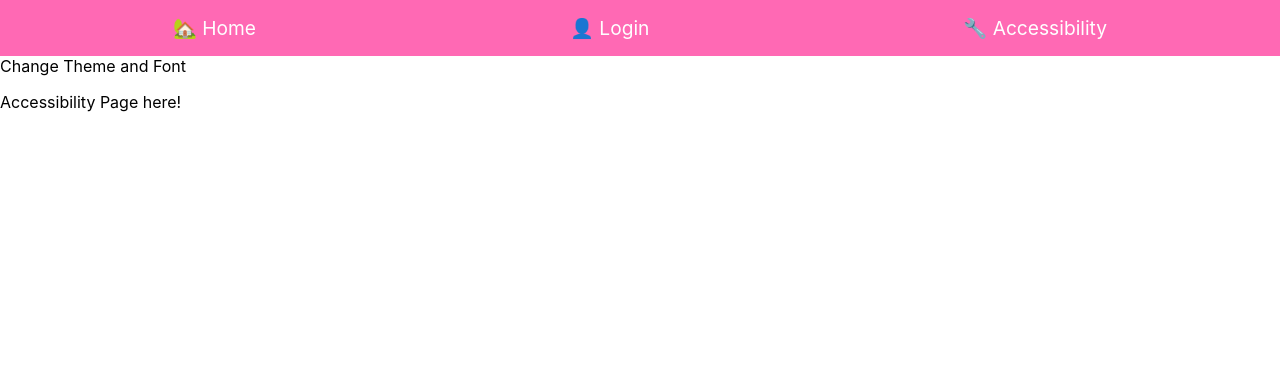
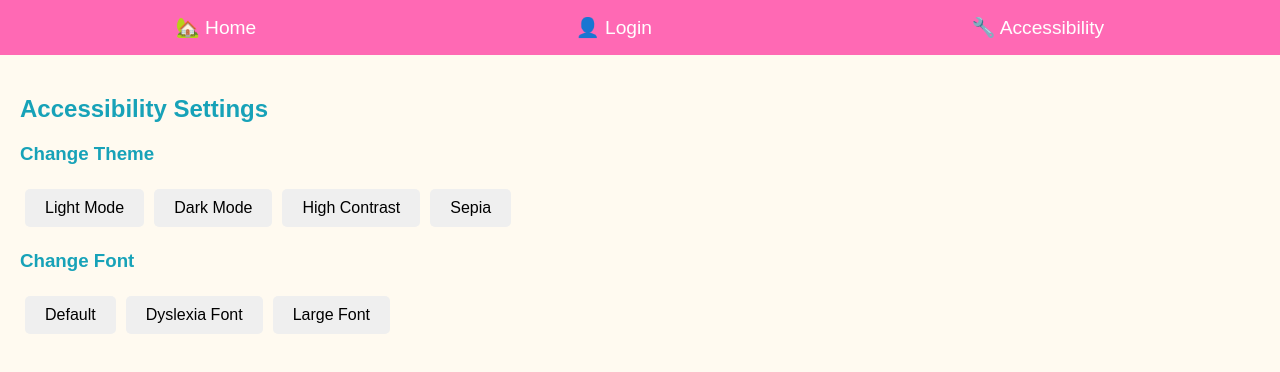
Before and after one commit to ariannabrisco/cybr404, a React (Create React App) app in the folder jack-travel-app/: page /accessibility in a window 1280 px wide. Shown: the top 372 px of the page. Built offline with nearby package versions, Linux system fonts and the light colour scheme.

Commit message:
accessibility page
themes & fonts

```diff
--- a/jack-travel-app/src/App.css
+++ b/jack-travel-app/src/App.css
@@ -1,6 +1,5 @@
 .App {
   text-align: center;
-  background-color: #fffaf0;
   min-height: 100vh;
   display: flex;
   flex-direction: column;
@@ -10,7 +9,6 @@
 
 .App-header {
   font-size: 2rem;
-  color: #17a2b8;
 }
 
 /* General Button styling */
--- a/jack-travel-app/src/components/Navbar.js
+++ b/jack-travel-app/src/components/Navbar.js
@@ -6,7 +6,7 @@ const Navbar = () => {
     <nav style={styles.nav}>
       <Link to="/" style={styles.link}>🏡 Home</Link>
       <Link to="/login" style={styles.link}>👤 Login</Link>
-      <Link to="/accessibility" style={styles.link}> 🔧 Accessibility</Link>
+      <Link to="/accessibility" style={styles.link}>🔧 Accessibility</Link>
 
     </nav>
   );
--- /dev/null
+++ b/jack-travel-app/src/pages/Accessibility.css
@@ -0,0 +1,67 @@
+/* Default Theme */
+:root {
+    --bg-color: #fffaf0;
+    --text-color: #17a2b8;
+    --font-family: Arial, sans-serif;
+    --font-size: 16px;
+  }
+
+  /* Dark Theme */
+  [data-theme="dark"] {
+    --bg-color: #121212;
+    --text-color: #17a2b8;
+  }
+
+  /* High Contrast Theme */
+  [data-theme="high-contrast"] {
+    --bg-color: black;
+    --text-color: yellow;
+  }
+
+  /* Sepia Theme */
+  [data-theme="sepia"] {
+    --bg-color: #f5e6c8;
+    --text-color: #5b4636;
+  }
+
+  /* Default Font */
+  [data-font="default"] {
+    --font-family: Arial, sans-serif;
+    --font-size: 16px;
+  }
+
+  /* Dyslexia Font */
+  [data-font="dyslexia"] {
+    --font-family: "OpenDyslexic", Arial, sans-serif;
+  }
+
+  /* Large Font */
+  [data-font="large"] {
+    --font-size: 20px;
+  }
+
+  /* Apply Variables Globally */
+  body {
+    background-color: var(--bg-color);
+    color: var(--text-color);
+    font-family: var(--font-family);
+    font-size: var(--font-size);
+    margin: 0;
+    padding: 0;
+  }
+
+  /* Accessibility Page Styles */
+  .accessibility {
+    padding: 20px;
+  }
+
+  button {
+    margin: 5px;
+    padding: 10px 20px;
+    font-size: 1rem;
+    cursor: pointer;
+  }
+
+  button:hover {
+    opacity: 0.8;
+  }
--- a/jack-travel-app/src/pages/Accessibility.js
+++ b/jack-travel-app/src/pages/Accessibility.js
@@ -1,8 +1,44 @@
-export default function Accessibility() {
-    return (
-      <>
-        <header>Change Theme and Font</header>
-        <p>Accessibility Page here!</p>
-      </>
-    );
-  }
+import React, { useState } from 'react';
+import './Accessibility.css';
+
+function Accessibility() {
+  const [theme, setTheme] = useState('light'); // Default theme
+  const [font, setFont] = useState('default'); // Default font
+
+  // Change theme
+  const handleThemeChange = (newTheme) => {
+    setTheme(newTheme);
+    document.documentElement.setAttribute('data-theme', newTheme); // Apply to the entire document
+  };
+
+  // Change font
+  const handleFontChange = (newFont) => {
+    setFont(newFont);
+    document.documentElement.setAttribute('data-font', newFont);
+  };
+
+  return (
+    <div className="accessibility">
+      <h2>Accessibility Settings</h2>
+
+      {/* Theme Options */}
+      <div className="theme-options">
+        <h3>Change Theme</h3>
+        <button onClick={() => handleThemeChange('light')}>Light Mode</button>
+        <button onClick={() => handleThemeChange('dark')}>Dark Mode</button>
+        <button onClick={() => handleThemeChange('high-contrast')}>High Contrast</button>
+        <button onClick={() => handleThemeChange('sepia')}>Sepia</button>
+      </div>
+
+      {/* Font Options */}
+      <div className="font-options">
+        <h3>Change Font</h3>
+        <button onClick={() => handleFontChange('default')}>Default</button>
+        <button onClick={() => handleFontChange('dyslexia')}>Dyslexia Font</button>
+        <button onClick={() => handleFontChange('large')}>Large Font</button>
+      </div>
+    </div>
+  );
+}
+
+export default Accessibility;
--- a/jack-travel-app/src/pages/Login.js
+++ b/jack-travel-app/src/pages/Login.js
@@ -17,7 +17,7 @@ function Login() {
   };
 
   return (
-    <div className="App">
+    <div className='App'>
     {/* Header */}
     <header className="App-header">
       <h1>Login / Sign Up</h1>
```
